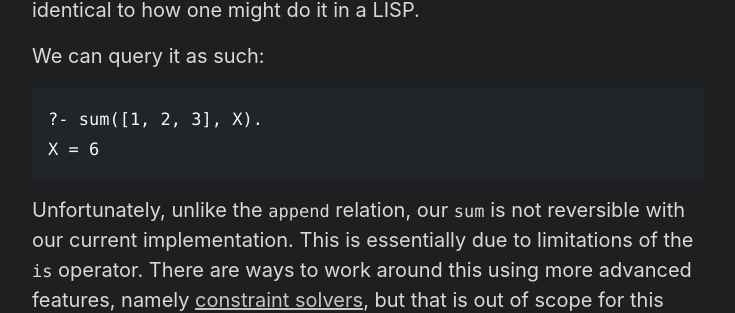
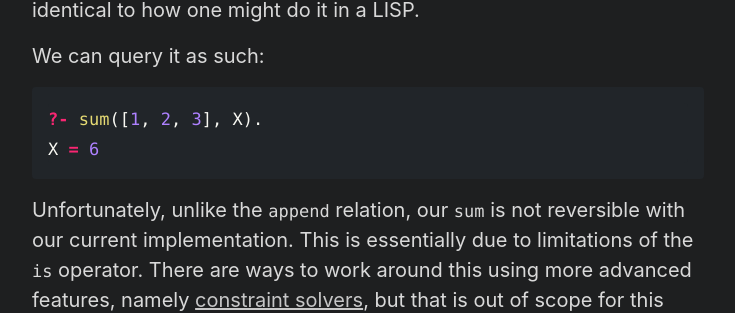
Before and after one commit to pema99/pema99.github.io, a Jekyll site: the page built from _posts/2022-07-29-interestinglangs.md, in a window 1280 px wide and 900 px high, scrolled down 31623 px. Shown: the part 151-464 px from the top of the window, without its empty margins (272-1007 px from the left). Built offline with Jekyll 4.4.1, drawn with Linux system fonts in a browser that asks for light colours.

Commit message:
Prolog highlight

````diff
--- a/_posts/2022-07-29-interestinglangs.md
+++ b/_posts/2022-07-29-interestinglangs.md
@@ -758,7 +758,7 @@ Readers familiar with functional programming will quickly realize this utilizes
 
 We can query it as such:
 
-```
+```prolog
 ?- sum([1, 2, 3], X).
 X = 6
 ```
````
